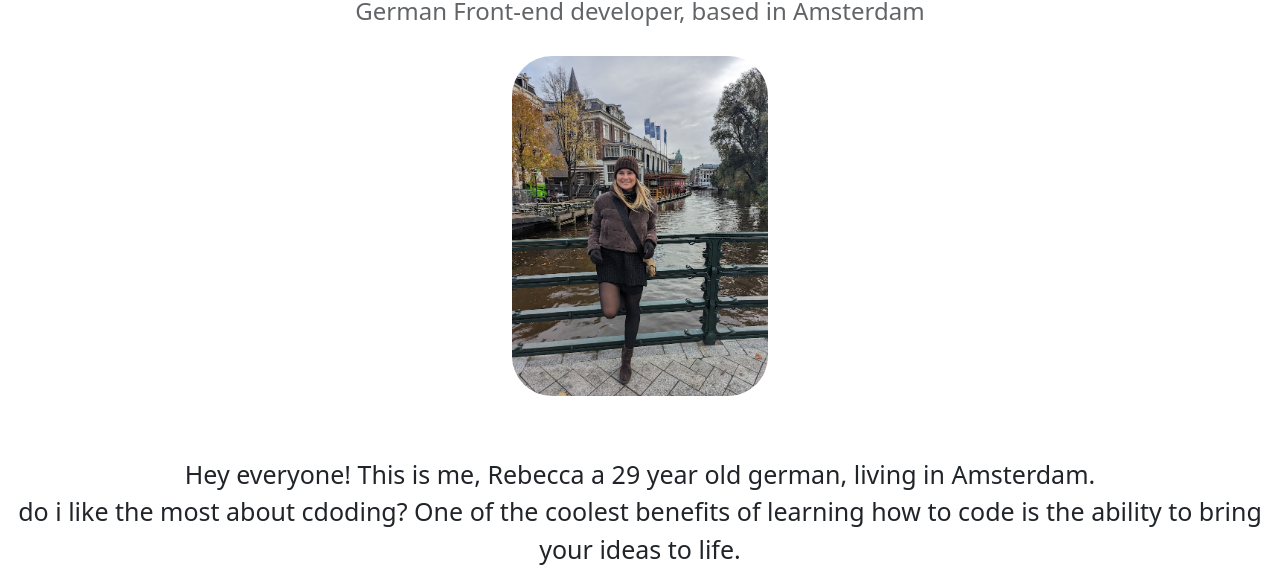
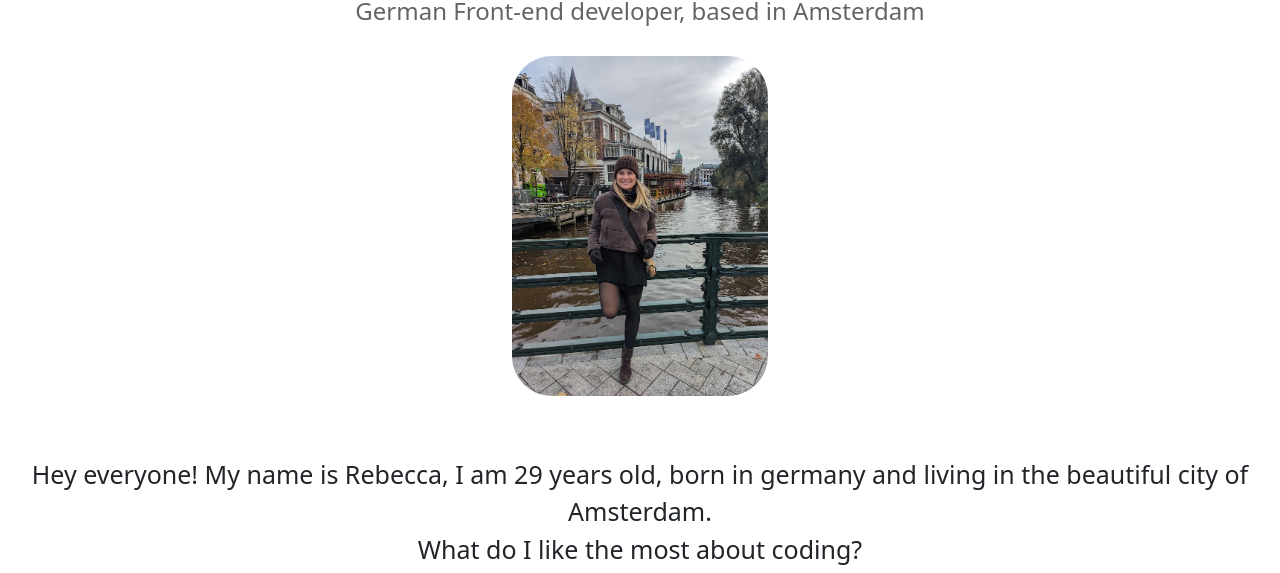
Before and after one commit to RebeccaNiem/My-portfolio, a website: page about.html in a window 1280 px wide. Shown: the part 227-800 px from the top of the page. Drawn offline with nearby package versions, Linux system fonts and the light colour scheme.

Commit message:
adjusted the  paragraph

```diff
--- a/about.html
+++ b/about.html
@@ -60,10 +60,11 @@
     <img src="images/Ich-Amsterdam.jpg" class="PictureOfMe" />
     <div class="about-paragraphs text-center">
       <p>
-        Hey everyone! This is me, Rebecca a 29 year old german, living in
-        Amsterdam. <br />
-        do i like the most about cdoding? One of the coolest benefits of
-        learning how to code is the ability to bring your ideas to life.
+        Hey everyone! My name is Rebecca, I am 29 years old, born in germany and
+        living in the beautiful city of Amsterdam. <br />
+        What do I like the most about coding? <br />
+        One of the coolest benefits of learning how to code, is the ability to
+        bring your ideas to life in a creative way.
       </p>
     </div>
     <br />
```
